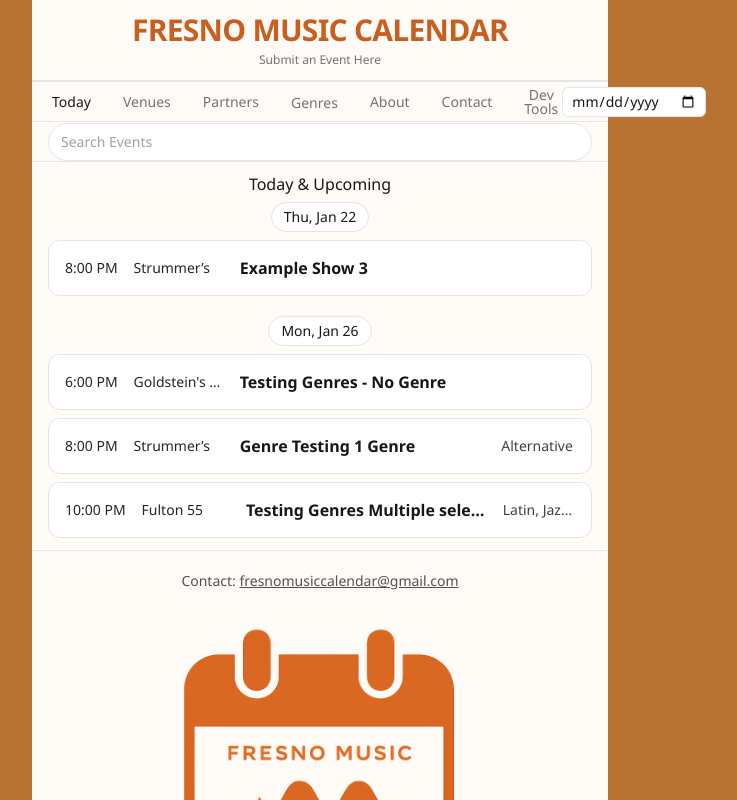
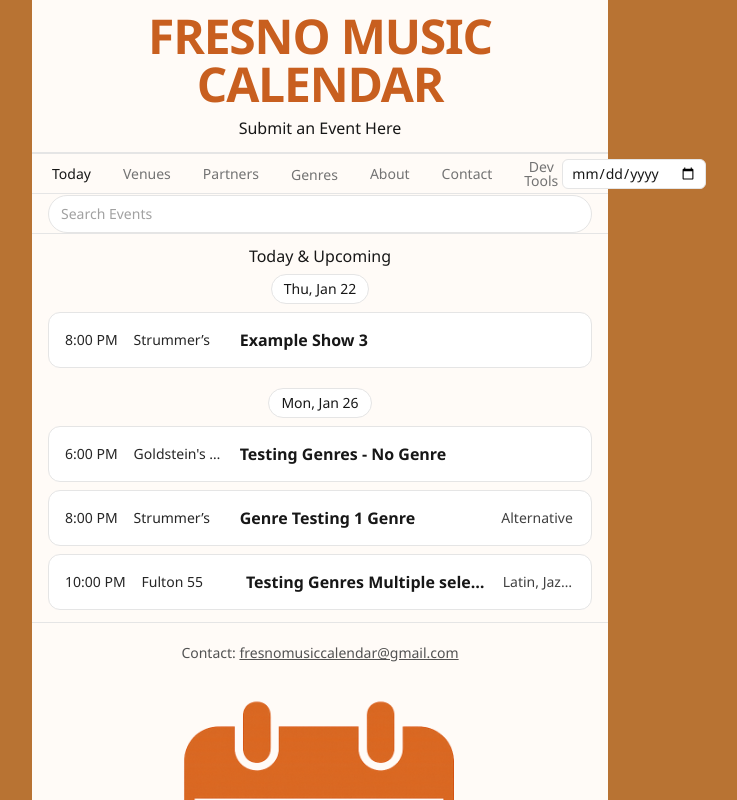
Before and after one commit to mrayover/fmc, a React (Vite) app: page / in a window 1280 px wide. Shown: the top 800 px of the page, without its empty margins (320-1057 px from the left). Built offline with nearby package versions, Linux system fonts and the light colour scheme.

Commit message:
Font size adjustments

```diff
--- a/src/App.jsx
+++ b/src/App.jsx
@@ -601,7 +601,7 @@ function Shell({
 >
 {/* Row 1: Title + submit link */}
 <div className="px-4 py-3 flex flex-col items-center justify-center border-b border-neutral-200">
-  <h1 className="text-2xl md:text-3xl font-semibold tracking-tight text-center text-[#c85f1f]">
+  <h1 className="text-4xl md:text-5xl font-semibold tracking-tight text-center text-[#c85f1f]">
     FRESNO MUSIC CALENDAR
   </h1>
 
@@ -616,7 +616,7 @@ function Shell({
       Submit an Event Here
     </a>
   ) : (
-    <span className="mt-1 text-xs text-neutral-500 text-[#c85f1f]">
+    <span className="mt-2 text-m text-bold-500">
       Submit an Event Here
     </span>
   )}
```
